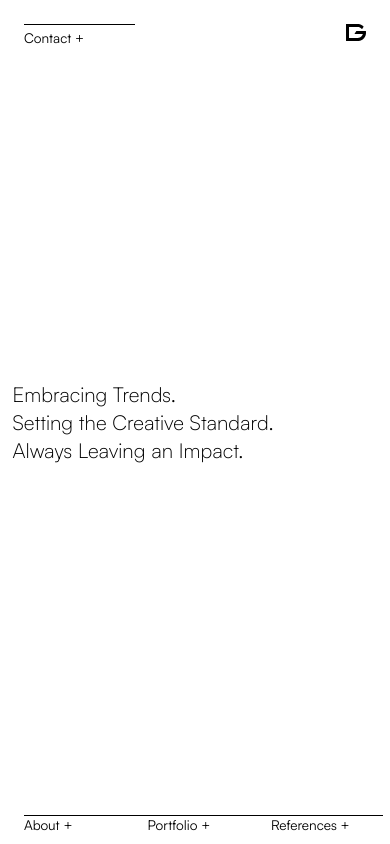
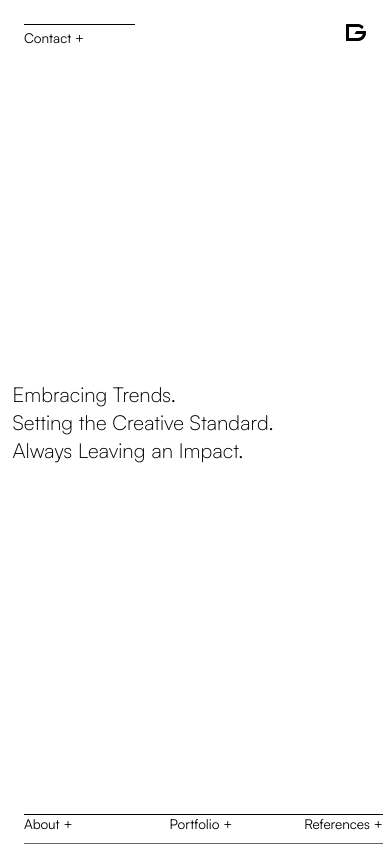
Before and after one commit to aaron-garcia-7/dannyboyee-vite, a React (Vite) app: page / in a window 390 px wide. Built offline with nearby package versions, Linux system fonts and the light colour scheme.

Commit message:
nav responsiveness

```diff
--- a/src/App.tsx
+++ b/src/App.tsx
@@ -81,7 +81,7 @@ function App() {
   return (
     <div className='app' style={bodyStyle}>
       <nav>
-        <ul className='nav-links' onMouseEnter={() => setShowMouseDiv(false)} onMouseLeave={() => setShowMouseDiv(true)}>
+        <ul className={navState ? 'nav-links nav-links-active' : 'nav-links'} onMouseEnter={() => setShowMouseDiv(false)} onMouseLeave={() => setShowMouseDiv(true)}>
           <li className='nav-link-item'>
             <button
             style={navState.portfolio || navState.references || navState.contact ? inactiveStyle : undefined}
--- a/src/styles/_global.scss
+++ b/src/styles/_global.scss
@@ -197,6 +197,7 @@ h2, p, li {
 @media (max-width: 852px) {
     .nav-links {
         border-top: 1px solid black;
+        border-bottom: 1px solid rgba(black, 0.6);
         position: absolute;
         bottom: 0;
         flex-direction: row;
@@ -204,9 +205,18 @@ h2, p, li {
         width: 92%;
         .nav-link-item {
             .nav-button {
+                // border: $test;
                 border: none;
                 display: flex;
+                width: auto;
             }
+            &:nth-of-type(2) {
+                transform: translate(20%, 0);
+            }
+        }
+
+        &active {
+            background: blue;
         }
     }
 
--- a/src/styles/styles.css
+++ b/src/styles/styles.css
@@ -161,6 +161,7 @@ h2, p, li {
 @media (max-width: 852px) {
   .nav-links {
     border-top: 1px solid black;
+    border-bottom: 1px solid rgba(0, 0, 0, 0.6);
     position: absolute;
     bottom: 0;
     flex-direction: row;
@@ -170,6 +171,13 @@ h2, p, li {
   .nav-links .nav-link-item .nav-button {
     border: none;
     display: flex;
+    width: auto;
+  }
+  .nav-links .nav-link-item:nth-of-type(2) {
+    transform: translate(20%, 0);
+  }
+  .nav-linksactive {
+    background: blue;
   }
   .logo-container {
     bottom: auto;
```
Also changed, not shown: 1 other file (tests, documents, lock files or other folders).
